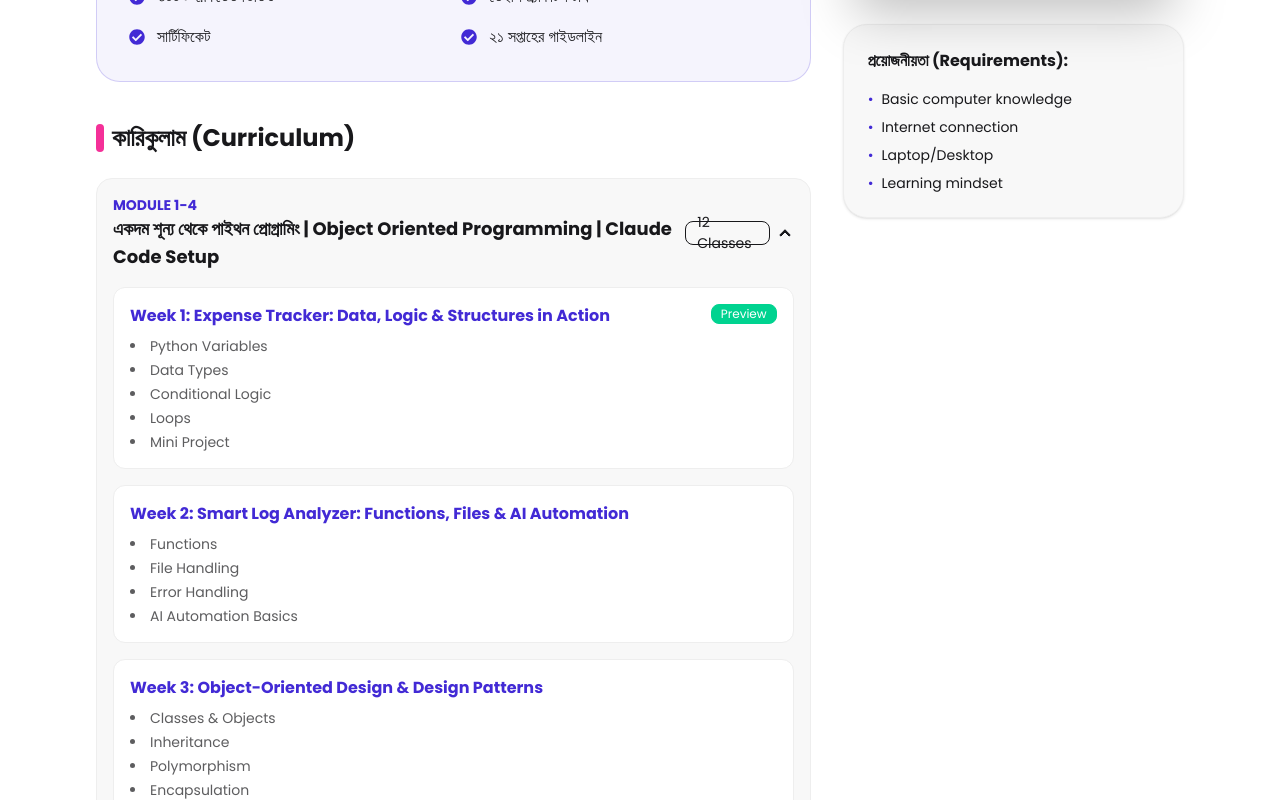
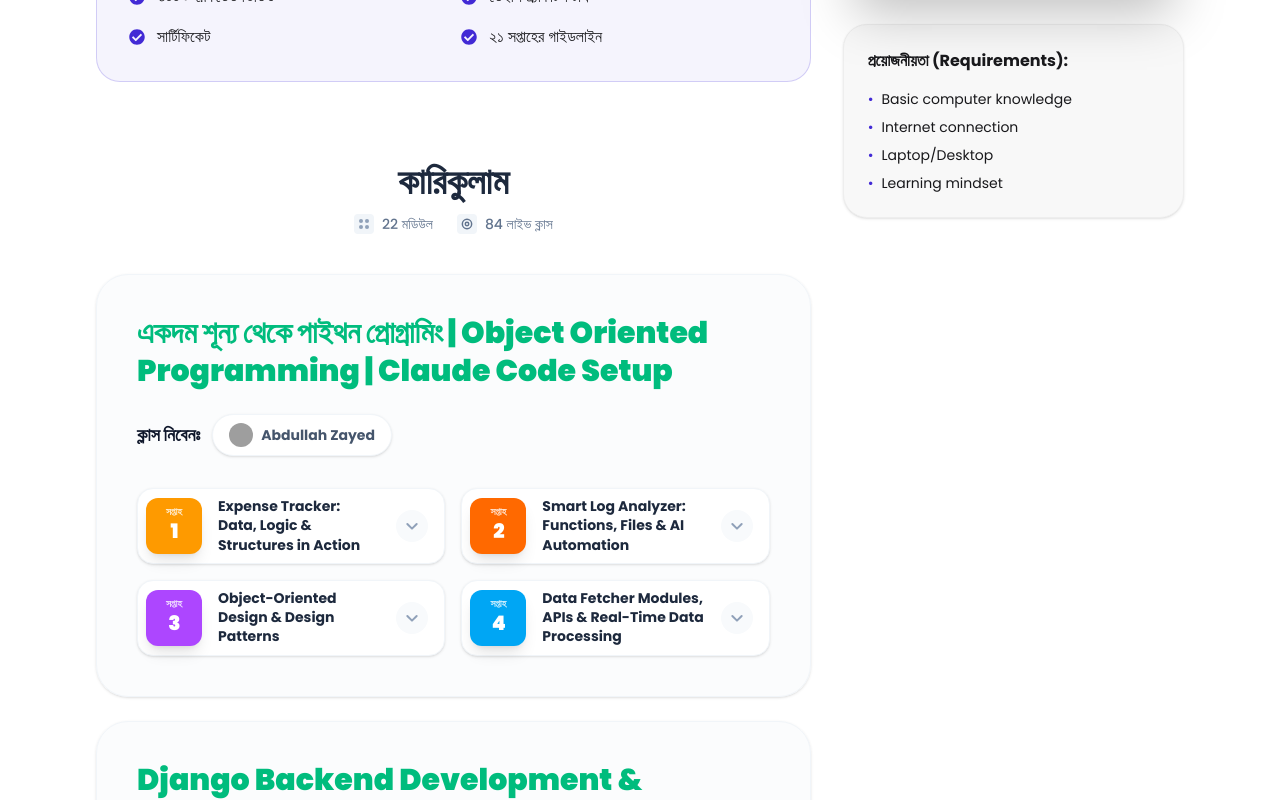
Before and after one commit to abuabdullah001/my_blog, a React (Vite) app: page /blog/1 in a window 1280 px wide. Shown: the part 1200-2000 px from the top of the page. Built offline with nearby package versions, Linux system fonts and the light colour scheme; grey boxes are pictures that could not be loaded.

Commit message:
Add _redirects for Netlify SPA routing

```diff
--- a/src/page/Home/HomeComponents/BlogDetails.jsx
+++ b/src/page/Home/HomeComponents/BlogDetails.jsx
@@ -113,36 +113,66 @@ const BlogDetails = () => {
                         </div>
 
                         {/* Curriculum */}
-                        <div>
-                            <h2 className="text-2xl font-bold mb-6 flex items-center gap-2">
-                                <span className="w-2 h-7 bg-secondary rounded-full"></span>
-                                কারিকুলাম (Curriculum)
-                            </h2>
-                            <div className="space-y-4">
+                        <div className="pt-10">
+                            <div className="text-center mb-10">
+                                <h1 className="text-3xl md:text-4xl font-black text-slate-800 mb-3">কারিকুলাম</h1>
+                                <div className="flex items-center justify-center gap-6 text-slate-500 font-medium text-sm">
+                                    <span className="flex items-center gap-2">
+                                        <div className="w-5 h-5 bg-slate-100 rounded flex items-center justify-center">
+                                            <div className="grid grid-cols-2 gap-0.5">
+                                                <div className="w-1 h-1 bg-slate-400 rounded-full"></div>
+                                                <div className="w-1 h-1 bg-slate-400 rounded-full"></div>
+                                                <div className="w-1 h-1 bg-slate-400 rounded-full"></div>
+                                                <div className="w-1 h-1 bg-slate-400 rounded-full"></div>
+                                            </div>
+                                        </div>
+                                        {blogData.course_features?.total_modules || 22} মডিউল
+                                    </span>
+                                    <span className="flex items-center gap-2">
+                                        <div className="w-5 h-5 bg-slate-100 rounded flex items-center justify-center">
+                                            <svg className="w-3.5 h-3.5" viewBox="0 0 24 24" fill="none" stroke="currentColor" strokeWidth="2.5"><path d="M12 20a8 8 0 100-16 8 8 0 000 16z"/><circle cx="12" cy="12" r="3"/></svg>
+                                        </div>
+                                        {blogData.course_features?.total_live_classes || 84} লাইভ ক্লাস
+                                    </span>
+                                </div>
+                            </div>
+
+                            <div className="space-y-6">
                                 {blogData.curriculum?.map((module, idx) => (
-                                    <div key={idx} className="collapse collapse-arrow bg-base-200 border border-base-300 rounded-2xl">
-                                        <input type="radio" name="my-accordion-2" defaultChecked={idx === 0} />
-                                        <div className="collapse-title flex items-center justify-between pr-10">
-                                            <div className="flex flex-col">
-                                                <span className="text-primary font-bold text-sm uppercase">{module.subtitle}</span>
-                                                <span className="text-lg font-bold">{module.title}</span>
+                                    <div key={idx} className="bg-slate-50/50 rounded-[32px] p-6 md:p-10 border border-slate-100 shadow-sm">
+                                        <h2 className="text-2xl md:text-3xl font-black text-emerald-500 mb-6 leading-tight">
+                                            {module.title}
+                                        </h2>
+
+                                        <div className="flex items-center gap-3 mb-8">
+                                            <span className="text-slate-900 font-bold text-lg">ক্লাস নিবেনঃ</span>
+                                            <div className="flex items-center gap-2 bg-white px-4 py-2 rounded-full border border-slate-100 shadow-sm">
+                                                <img src={blogData.instructor?.avatar} alt={module.mentor} className="w-6 h-6 rounded-full" />
+                                                <span className="text-slate-600 font-bold text-sm">{module.mentor}</span>
                                             </div>
-                                            <div className="badge badge-outline">{module.total_classes} Classes</div>
                                         </div>
-                                        <div className="collapse-content space-y-4">
+
+                                        <div className="grid grid-cols-1 md:grid-cols-2 gap-4">
                                             {module.topics?.map((topic, tidx) => (
-                                                <div key={tidx} className="p-4 bg-base-100 rounded-xl border border-base-300">
-                                                    <div className="flex justify-between items-start mb-2">
-                                                        <h4 className="font-bold text-primary">Week {topic.week}: {topic.title}</h4>
-                                                        {topic.is_preview && <span className="badge badge-success badge-sm text-white">Preview</span>}
+                                                <div key={tidx} className="bg-white rounded-2xl p-2 border border-slate-100 flex items-center justify-between group cursor-pointer hover:border-emerald-200 transition-all shadow-sm">
+                                                    <div className="flex items-center gap-4 flex-1">
+                                                        <div className={`w-14 h-14 rounded-xl flex flex-col items-center justify-center text-white shrink-0 shadow-lg ${
+                                                            tidx === 0 ? 'bg-amber-500' :
+                                                            tidx === 1 ? 'bg-orange-500' :
+                                                            tidx === 2 ? 'bg-purple-500' : 'bg-sky-500'
+                                                        }`}>
+                                                            <span className="text-[10px] font-black uppercase leading-none opacity-80">সপ্তাহ</span>
+                                                            <span className="text-xl font-black tracking-tighter">{tidx + 1}</span>
+                                                        </div>
+                                                        <div className="flex-1 pr-4">
+                                                            <h4 className="text-slate-800 font-bold text-sm leading-snug group-hover:text-emerald-600 transition-colors">
+                                                                {topic.title}
+                                                            </h4>
+                                                        </div>
                                                     </div>
-                                                    {topic.lessons && (
-                                                        <ul className="list-disc list-inside text-sm space-y-1 text-base-content/70">
-                                                            {topic.lessons.map((lesson, lidx) => (
-                                                                <li key={lidx}>{lesson}</li>
-                                                            ))}
-                                                        </ul>
-                                                    )}
+                                                    <div className="w-8 h-8 rounded-full bg-slate-50 flex items-center justify-center text-slate-400 group-hover:bg-emerald-50 group-hover:text-emerald-500 transition-all mr-2">
+                                                        <svg className="w-4 h-4" fill="none" viewBox="0 0 24 24" stroke="currentColor" strokeWidth="3"><path strokeLinecap="round" strokeLinejoin="round" d="M19 9l-7 7-7-7"/></svg>
+                                                    </div>
                                                 </div>
                                             ))}
                                         </div>
@@ -233,4 +263,5 @@ const BlogDetails = () => {
     );
 };
 
+
 export default BlogDetails;
```
Also changed, not shown: 1 other file (tests, documents, lock files or other folders).
